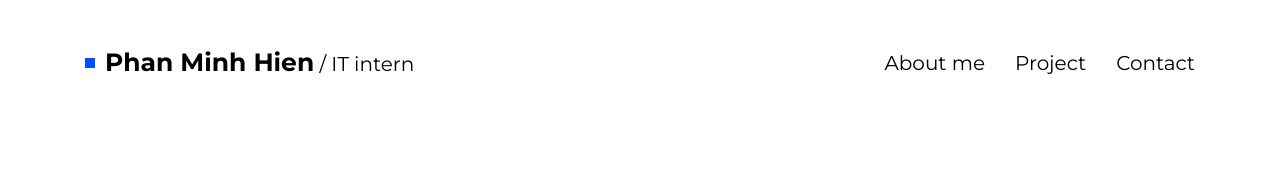
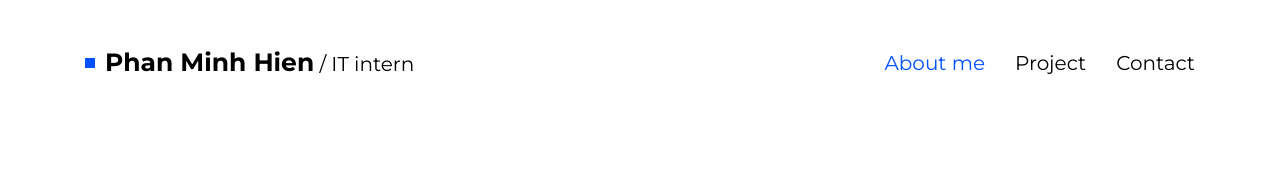
Before and after one commit to pmh3107/my-CV, a React (Create React App) app: page / in a window 1280 px wide. Shown: the top 175 px of the page. Built offline with nearby package versions, Linux system fonts and the light colour scheme.

Commit message:
Completed Header

```diff
--- a/src/components/header/Header.jsx
+++ b/src/components/header/Header.jsx
@@ -1,5 +1,11 @@
 import React from "react";
+import { useState } from "react";
 function Header() {
+  const [isActive, setIsActive] = useState(false);
+
+  const toggleNavbar = () => {
+    setIsActive(!isActive);
+  };
   return (
     <header className="header">
       <div className="container">
@@ -12,11 +18,34 @@ function Header() {
             </p>
           </div>
           <div className="header__nav">
-            <ul className="navbar__list">
-              <li className="navbar__item">About me</li>
-              <li className="navbar__item">Project</li>
-              <li className="navbar__item">Contact</li>
-            </ul>
+            <div className="navbar">
+              <div
+                className={`navbar__icon ${isActive ? "active" : ""}`}
+                onClick={toggleNavbar}
+              >
+                <svg
+                  id="hamburger"
+                  className="navbar__icon-svg"
+                  viewBox="0 0 60 40"
+                >
+                  <g
+                    stroke="#0050ff"
+                    strokeWidth="4"
+                    strokeLinecap="round"
+                    strokeLinejoin="round"
+                  >
+                    <path id="top-line" d="M10,10 L50,10 Z"></path>
+                    <path id="middle-line" d="M10,20 L50,20 Z"></path>
+                    <path id="bottom-line" d="M10,30 L50,30 Z"></path>
+                  </g>
+                </svg>
+              </div>
+              <ul className={`navbar__list ${isActive ? "visible" : ""}`}>
+                <li className="navbar__item active">About me</li>
+                <li className="navbar__item">Project</li>
+                <li className="navbar__item">Contact</li>
+              </ul>
+            </div>
           </div>
         </div>
       </div>
--- a/src/scss/layout/_header.scss
+++ b/src/scss/layout/_header.scss
@@ -1,15 +1,24 @@
+@use "../abstracts";
+
+body {
+  position: relative;
+}
+
 .header {
   background-color: var(--header-bg-color);
+
   &__inner {
     display: flex;
     justify-content: space-between;
     align-items: center;
     height: 125px;
   }
+
   &__left {
     display: flex;
     align-items: center;
   }
+
   &__left-dot {
     margin-right: 10px;
     display: block;
@@ -17,25 +26,138 @@
     width: 10px;
     background-color: #0050ff;
   }
+
   &__left-name {
     font-size: 2rem;
+    @include abstracts.screen(sm) {
+      max-width: 210px;
+    }
   }
+
   &__left-name-hl {
     font-weight: bold;
     font-size: 2.5rem;
   }
 }
+
 .navbar {
   &__list {
+    @include abstracts.screen(md) {
+      position: fixed;
+      inset: 0 0 0 0;
+      z-index: 9;
+      margin-left: 0;
+      padding: 20px 0;
+      border-radius: 20px 0px 0px 20px;
+      background: #f4ece6;
+      translate: 100%;
+      transition: translate 0.5s;
+      flex-direction: column;
+      justify-content: center;
+      gap: 50px;
+    }
     display: flex;
     align-items: center;
     gap: 30px;
   }
+
   &__item {
     font-size: 2rem;
+    @include abstracts.screen(md) {
+      font-size: 2.5rem;
+      font-weight: bold;
+    }
   }
+
   &__item:hover {
     cursor: pointer;
     color: #0050ff;
   }
+
+  &__icon {
+    display: none;
+
+    &-svg {
+      position: sticky;
+      z-index: 10;
+      margin-top: 10px;
+      width: 50px;
+      height: 60px;
+      cursor: pointer; // Thêm cursor pointer cho biểu tượng
+    }
+
+    &.active {
+      #top-line {
+        animation: up-rotate 0.6s ease-out both;
+      }
+      #bottom-line {
+        animation: down-rotate 0.6s ease-out both;
+      }
+      #middle-line {
+        animation: hide 0.6s ease-out forwards;
+      }
+    }
+
+    @include abstracts.screen(md) {
+      display: block;
+    }
+  }
 }
+
+.active {
+  color: #0050ff;
+}
+.visible {
+  translate: 0;
+}
+
+#top-line,
+#bottom-line,
+#middle-line {
+  transform-box: fill-box;
+  transform-origin: center;
+}
+
+@keyframes up-rotate {
+  0% {
+    animation-timing-function: cubic-bezier(0.16, -0.88, 0.97, 0.53);
+    transform: translateY(0px);
+  }
+  30% {
+    transform-origin: center;
+    animation-timing-function: cubic-bezier(0.34, 1.56, 0.64, 1);
+    transform: translateY(-10px);
+  }
+  100% {
+    transform-origin: center;
+    transform: translateY(-10px) rotate(45deg) scale(0.9);
+  }
+}
+
+@keyframes down-rotate {
+  0% {
+    animation-timing-function: cubic-bezier(0.16, -0.88, 0.97, 0.53);
+    transform: translateY(0px);
+  }
+  30% {
+    transform-origin: center;
+    animation-timing-function: cubic-bezier(0.34, 1.56, 0.64, 1);
+    transform: translateY(10px);
+  }
+  100% {
+    transform-origin: center;
+    transform: translateY(-30px) rotate(-45deg) scale(0.9);
+  }
+}
+
+@keyframes hide {
+  29% {
+    opacity: 1;
+  }
+  30% {
+    opacity: 0;
+  }
+  100% {
+    opacity: 0;
+  }
+}
```
Also changed, not shown: 1 other file (tests, documents, lock files or other folders).
